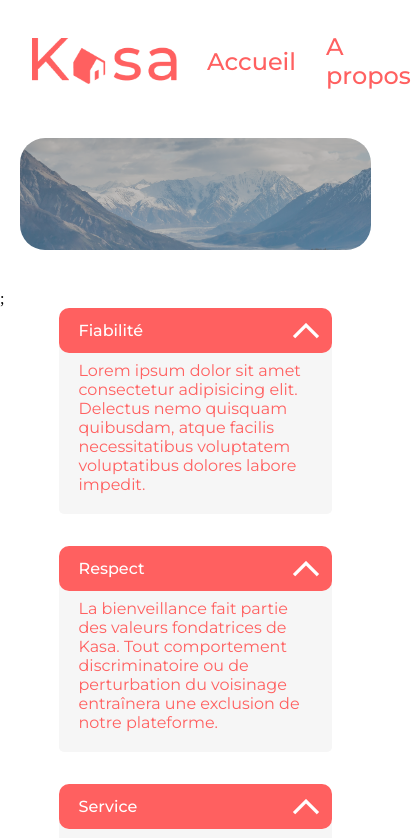
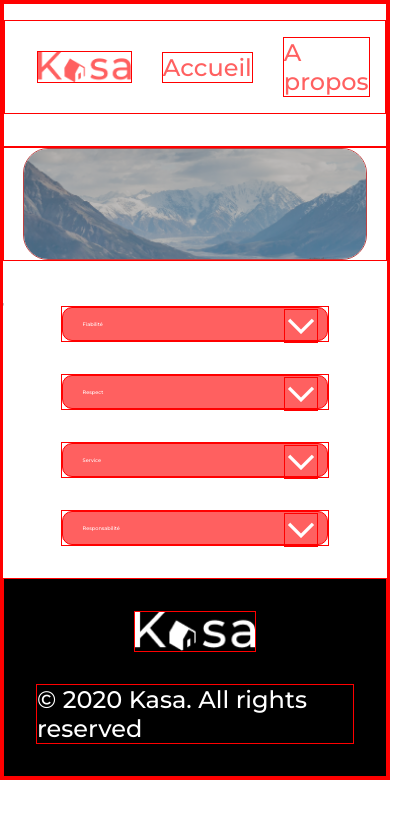
Before and after one commit to JohanSannier/kasa, a React (Create React App) app: page /about in a window 390 px wide. Shown: the top 838 px of the page, 411 px wide, since content can reach past the window. Built offline with nearby package versions, Linux system fonts and the light colour scheme.

Commit message:
Logique code ok

```diff
--- a/src/components/Dropdown.js
+++ b/src/components/Dropdown.js
@@ -4,15 +4,9 @@ import arrow_up from "../assets/arrow_up.png";
 import arrow_down from "../assets/arrow_down.png";
 
 function Dropdown({ title, content }) {
-  // Rendu conditionnel sur l'affichage de l'icone
   const [isOpen, setIsOpen] = useState(true);
-  console.log(content);
-  // console.log(isOpen);
-  let dropdown = document.querySelector(".dropdown-list");
-  // let typeOfContent = typeof content;
   const [typeOfContent, setTypeOfContent] = useState(typeof content);
 
-  console.log(typeOfContent);
   function handleClick() {
     setIsOpen(!isOpen);
   }
@@ -22,7 +16,7 @@ function Dropdown({ title, content }) {
       <p className="dropdown-title">{title}</p>
       <img
         src={isOpen ? arrow_up : arrow_down}
-        alt=""
+        alt="Voir le texte"
         className="arrow-icon"
         onClick={handleClick}
       />
--- a/src/components/DropdownLarge.js
+++ b/src/components/DropdownLarge.js
@@ -4,18 +4,21 @@ import arrow_up from "../assets/arrow_up.png";
 import arrow_down from "../assets/arrow_down.png";
 
 function DropdownLarge({ title, text }) {
-  const [arrow, setArrow] = useState(arrow_up);
-  let isReadable = false;
+  const [isOpen, setIsOpen] = useState(false);
 
   function handleClick() {
-    isReadable = !isReadable;
-    setArrow(isReadable ? arrow_up : arrow_down);
+    setIsOpen(!isOpen);
   }
   return (
     <div className="dropdown-large-wrapper">
       <p className="dropdown-large-title">{title}</p>
-      <img src={arrow} alt="" className="arrow-icon" onClick={handleClick} />
-      <p className="dropwdown-large-text">{text}</p>
+      <img
+        src={isOpen ? arrow_up : arrow_down}
+        alt="Voir le texte"
+        className="arrow-icon"
+        onClick={handleClick}
+      />
+      {isOpen && <p className="dropwdown-large-text">{text}</p>}
     </div>
   );
 }
--- a/src/styles/Header.css
+++ b/src/styles/Header.css
@@ -30,7 +30,7 @@ nav a:hover {
 
 @media (max-width: 768px) {
   nav img {
-    width: 145px;
+    width: 30%;
   }
 }
 /*# sourceMappingURL=Header.css.map */
--- a/src/styles/Header.scss
+++ b/src/styles/Header.scss
@@ -27,7 +27,7 @@ nav {
 
   @media (max-width: 768px) {
     img {
-      width: 145px;
+      width: 30%;
     }
   }
 }
--- a/src/styles/Reset.css
+++ b/src/styles/Reset.css
@@ -3,5 +3,12 @@
   padding: 0;
   -webkit-box-sizing: border-box;
           box-sizing: border-box;
+  border: red solid 1px;
+}
+
+@media (max-width: 400px) {
+  body {
+    font-size: 5px;
+  }
 }
 /*# sourceMappingURL=Reset.css.map */
--- a/src/styles/Reset.scss
+++ b/src/styles/Reset.scss
@@ -2,4 +2,11 @@
   margin: 0;
   padding: 0;
   box-sizing: border-box;
+  border: red solid 1px;
 }
+
+body {
+  @media (max-width: 400px) {
+    font-size: 5px;
+  }
+}
```
